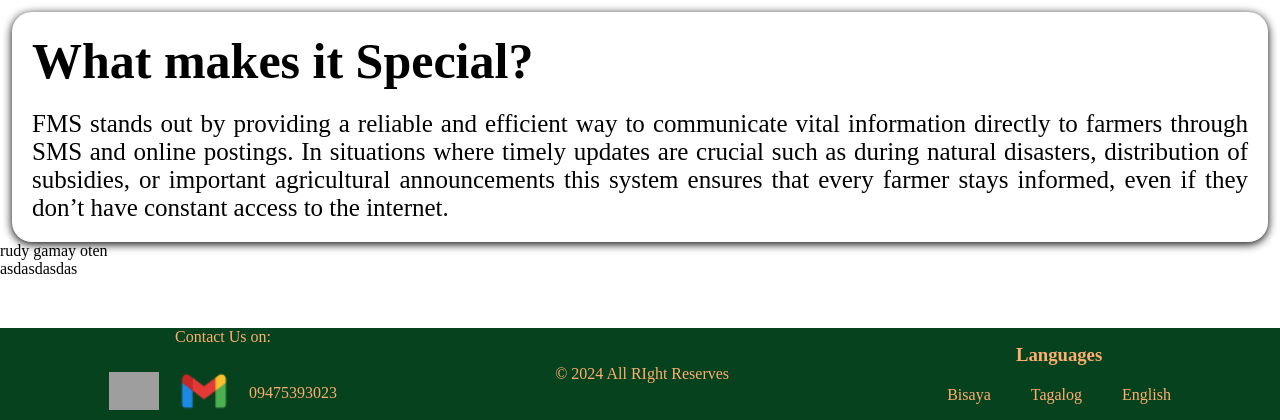
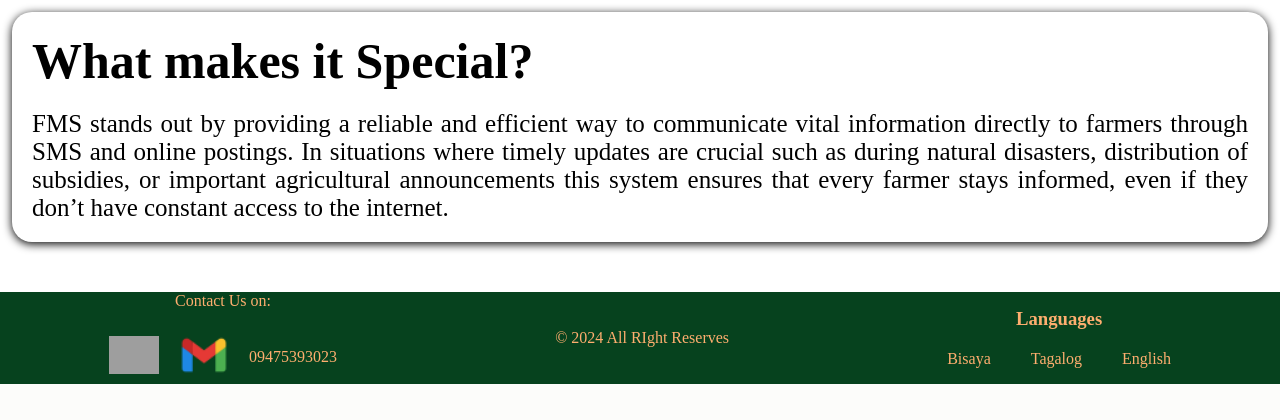
Before and after one commit to Jieryll/FMS, a PHP site: page /index-ab.php in a window 1280 px wide. Shown: the part 1030-1450 px from the top of the page. After the commit the page ends 1414 px from the top, so only its background shows below. Run offline with PHP 8.4, Linux system fonts and the light colour scheme; grey boxes are pictures that could not be loaded.

Commit message:
asdasdas

```diff
--- a/index-ab.php
+++ b/index-ab.php
@@ -19,9 +19,6 @@
         include('log/about.php');
         ?>
     </section>
-    <!--rudy gamay oten-->
-    <p>rudy gamay oten</p>
-    <p>asdasdasdas</p>
     <footer style="margin-top: 50px;">
         <?php
             include ('log/footer.php');
```
